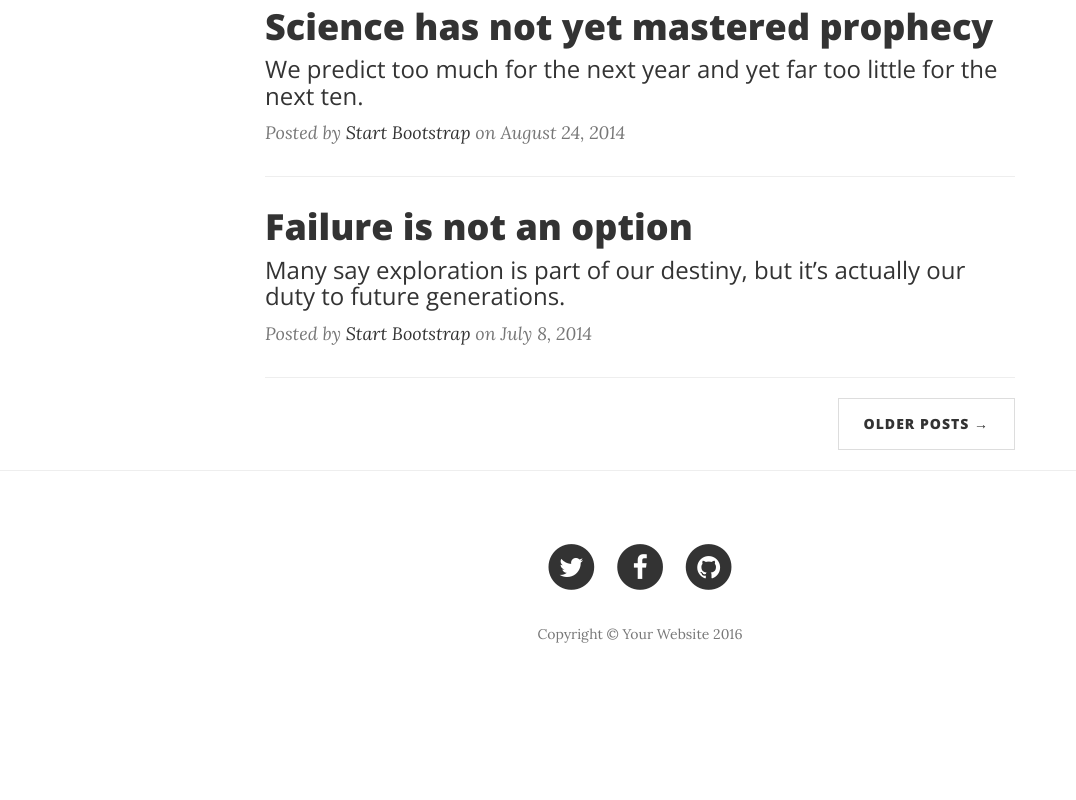
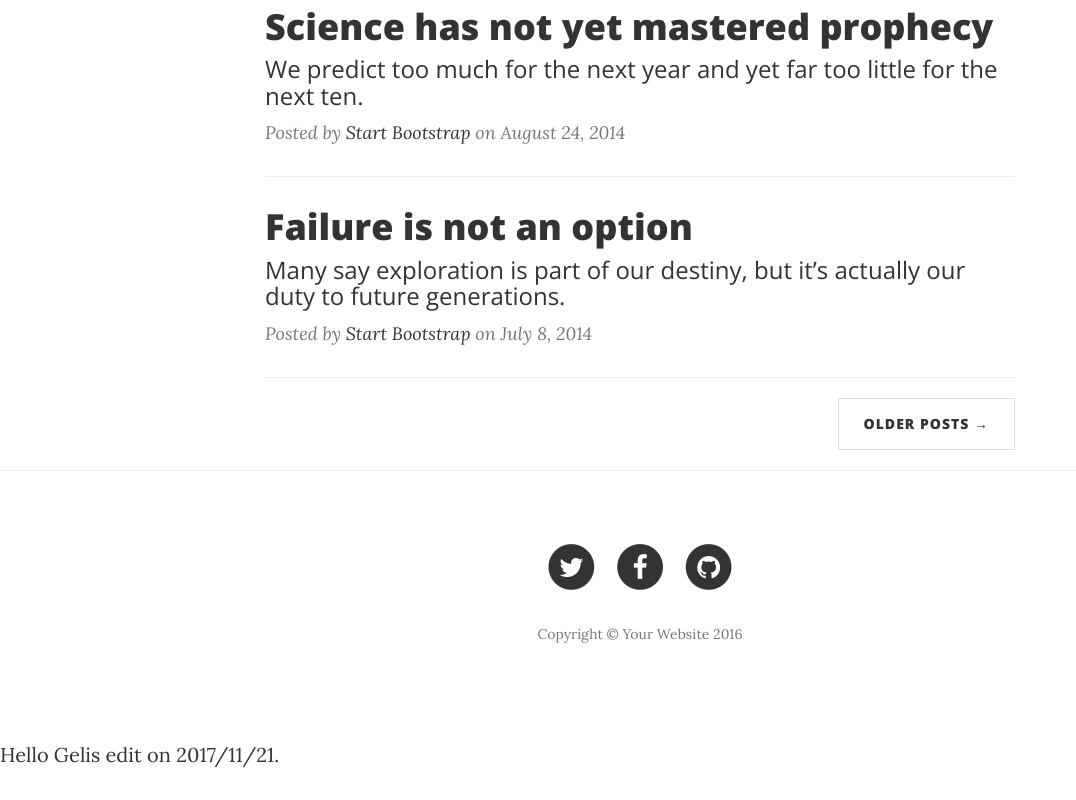
Before and after one commit to wugelis/MyTestHomePage, a website: page index.html in a window 1280 px wide. Shown: the part 952-1752 px from the top of the page, without its empty margins (0-1076 px from the left). Before the commit the page ends 1662 px from the top, so only its background shows below. Drawn offline with nearby package versions, Linux system fonts and the light colour scheme.

Commit message:
test
test commit by Gelis.

```diff
--- a/index.html
+++ b/index.html
@@ -194,6 +194,8 @@
     <!-- Theme JavaScript -->
     <script src="js/clean-blog.min.js"></script>
 
+    <p>Hello Gelis edit on 2017/11/21.</p>
+
 </body>
 
 </html>
```
